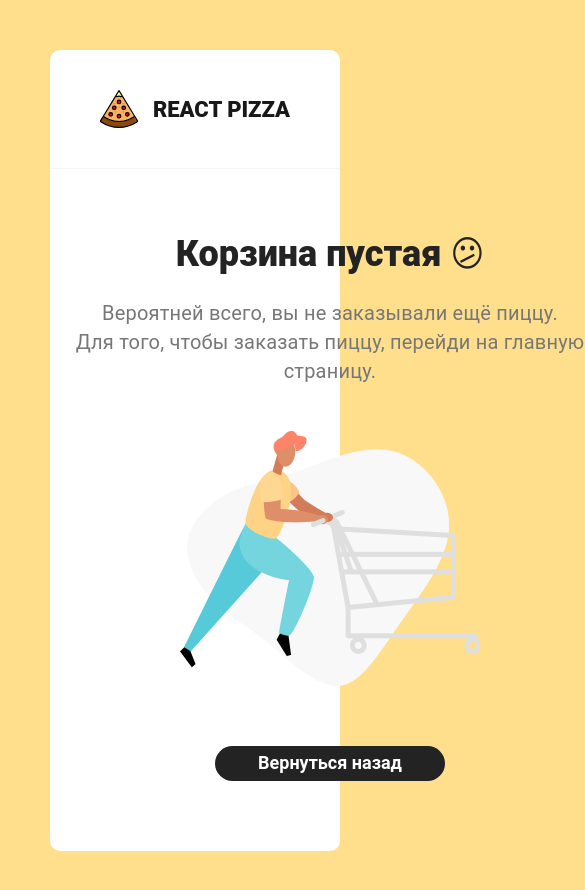
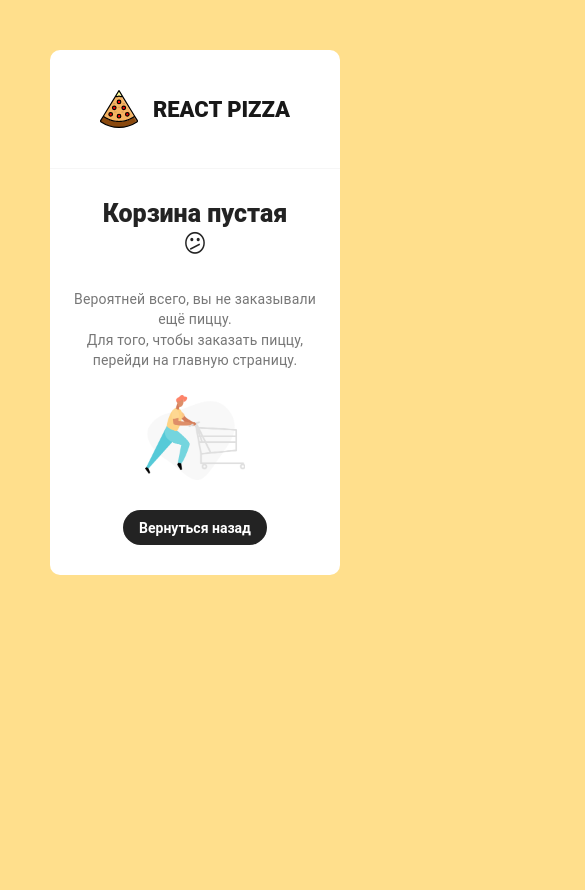
Before and after one commit to DanilovNikolai/react_project_3, a React (Create React App) app: page /react_project_3/cart in a window 390 px wide. Shown: the top 890 px of the page, 585 px wide, since content can reach past the window. After the commit the page ends 844 px from the top, so only its background shows below. Built offline with nearby package versions, Linux system fonts and the light colour scheme; the HTML template or start-up script is replaced by a standard one.

Commit message:
some fixes

```diff
--- a/src/components/CartEmpty.tsx
+++ b/src/components/CartEmpty.tsx
@@ -5,7 +5,8 @@ const CartEmpty: React.FC = () => {
   return (
     <div className="cart cart--empty">
       <h2>
-        Корзина пустая <span>😕</span>
+        Корзина пустая <br />
+        <span>😕</span>
       </h2>
       <p>
         Вероятней всего, вы не заказывали ещё пиццу.
@@ -13,7 +14,7 @@ const CartEmpty: React.FC = () => {
         Для того, чтобы заказать пиццу, перейди на главную страницу.
       </p>
       <img src={emptyCartImg} alt="Empty cart" />
-      <Link to="/" className="button button--black">
+      <Link to="/react_project_3" className="button button--black">
         <span>Вернуться назад</span>
       </Link>
     </div>
--- a/src/components/NotFoundBlock/NotFoundBlock.module.scss
+++ b/src/components/NotFoundBlock/NotFoundBlock.module.scss
@@ -4,7 +4,17 @@
   justify-content: center;
   align-items: center;
   flex-direction: column;
+  @media (max-width: 700px){
+    padding: 50px;
+  }
   div {
     font-size: 78px;
+    text-align: center;
+    @media (max-width: 700px){
+      font-size: 40px;
+    }
+    @media (max-width: 500px){
+      font-size: 24px;
+    }
   }
 }
--- a/src/scss/components/_cart.scss
+++ b/src/scss/components/_cart.scss
@@ -34,8 +34,8 @@
     align-items: center;
     cursor: pointer;
     @include noselect();
-    @media (max-width: 600px){
-        margin-top: 20px;
+    @media (max-width: 600px) {
+      margin-top: 20px;
     }
 
     span {
@@ -344,14 +344,31 @@
   }
 
   &--empty {
+    padding: 20px;
+    display: flex;
+    flex-direction: column;
+    align-items: center;
+    justify-content: center;
     margin: 60px auto;
-    width: 560px;
+    max-width: 560px;
     text-align: center;
+    @media (max-width: 700px) {
+      margin: 0px auto;
+    }
 
     h2 {
+      line-height: 45px;
       font-size: 36px;
       font-weight: 900;
       margin-bottom: 30px;
+      @media (max-width: 700px) {
+        font-size: 30px;
+        line-height: 35px;
+      }
+      @media (max-width: 500px) {
+        font-size: 25px;
+        line-height: 30px;
+      }
     }
 
     p {
@@ -359,6 +376,12 @@
       line-height: 145.4%;
       letter-spacing: 0.01em;
       color: #777777;
+      @media (max-width: 700px) {
+        font-size: 16px;
+      }
+      @media (max-width: 500px) {
+        font-size: 14px;
+      }
     }
 
     icon {
@@ -370,14 +393,30 @@
       display: block;
       width: 300px;
       margin: 45px auto 60px;
+      @media (max-width: 700px) {
+        margin: 35px auto 40px;
+        width: 200px;
+      }
+      @media (max-width: 500px) {
+        margin: 25px auto 30px;
+        width: 100px;
+      }
     }
 
     .button--black {
-      padding: 12px 0 14px;
-      width: 230px;
+      padding: 12px 15px;
+      max-width: 230px;
       margin: 0 auto;
       font-weight: 600;
       font-size: 18px;
+      @media (max-width: 700px) {
+        max-width: 200px;
+        font-size: 16px;
+      }
+      @media (max-width: 500px) {
+        max-width: 150px;
+        font-size: 14px;
+      }
     }
   }
 }
```
Also changed, not shown: src/pages/Home.tsx (+7 -1 lines).
